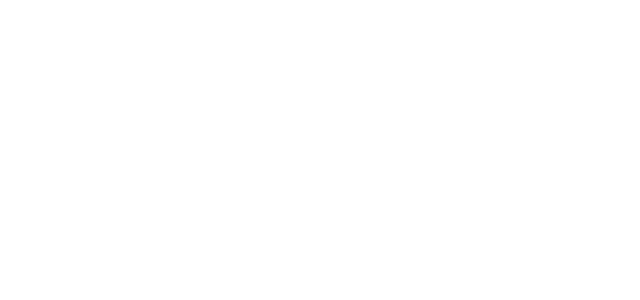
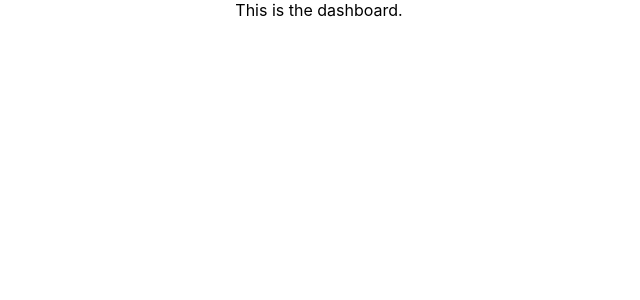
Before and after one commit to SongYunTan/cz3002-frontend, a React (Create React App) app: page /dashboard in a window 1280 px wide. Before the commit this address had no page. Shown: the top 300 px of the page, without its empty margins (321-961 px from the left). Built offline with nearby package versions, Linux system fonts and the light colour scheme.

Commit message:
Added blank dashboard

```diff
--- a/src/Main.js
+++ b/src/Main.js
@@ -3,12 +3,14 @@ import { Routes, Route } from 'react-router-dom';
 
 import Login from './pages/Login';
 import Signup from './pages/Signup';
+import Dashboard from './pages/Dashboard';
 
 const Main = () => {
   return (
     <Routes> {/* The Switch decides which component to show based on the current URL.*/}
       <Route exact path='/' element={<Login/>}></Route>
       <Route exact path='/signup' element={<Signup/>}></Route>
+      <Route exact path='/dashboard' element={<Dashboard/>}></Route>
     </Routes>
   );
 }
--- /dev/null
+++ b/src/pages/Dashboard.js
@@ -0,0 +1,9 @@
+function Dashboard() {
+  return (
+    <div id="dashboard">
+			This is the dashboard.
+    </div>
+  );
+}
+
+export default Dashboard;
```
